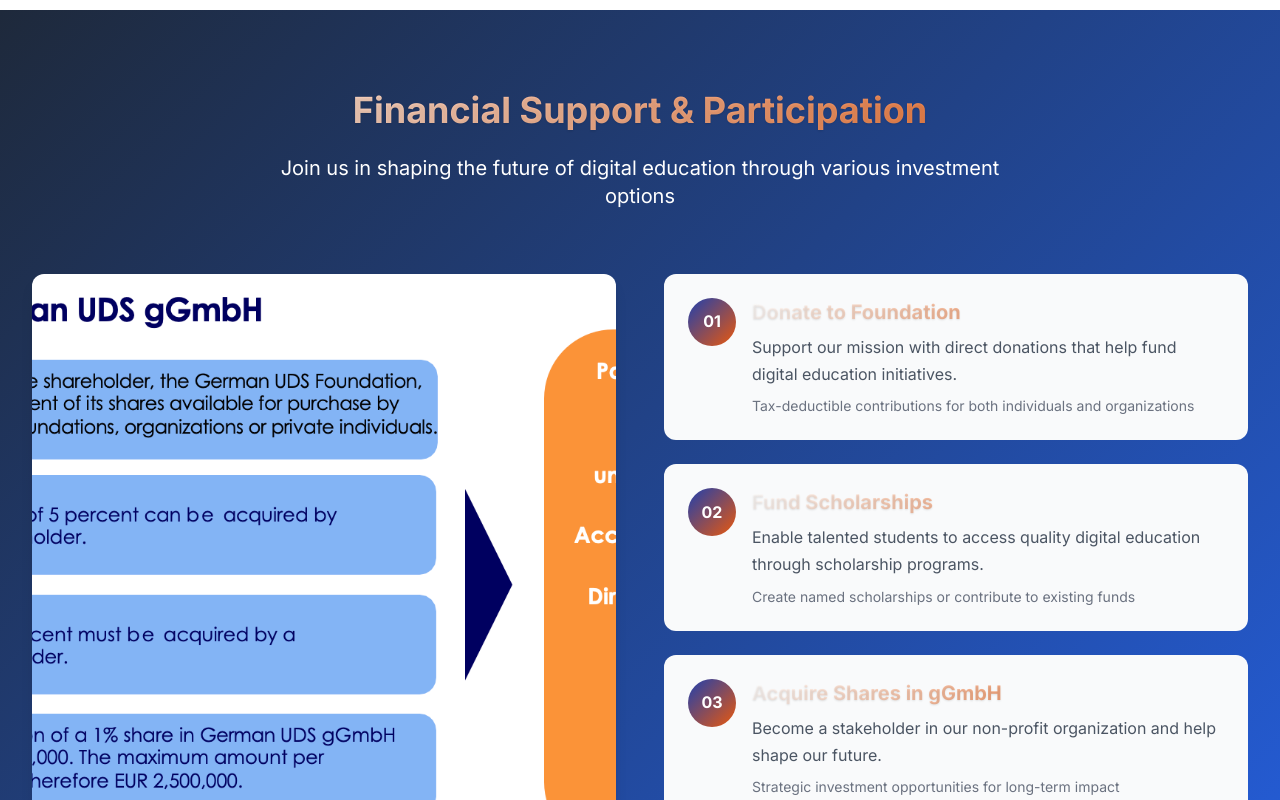
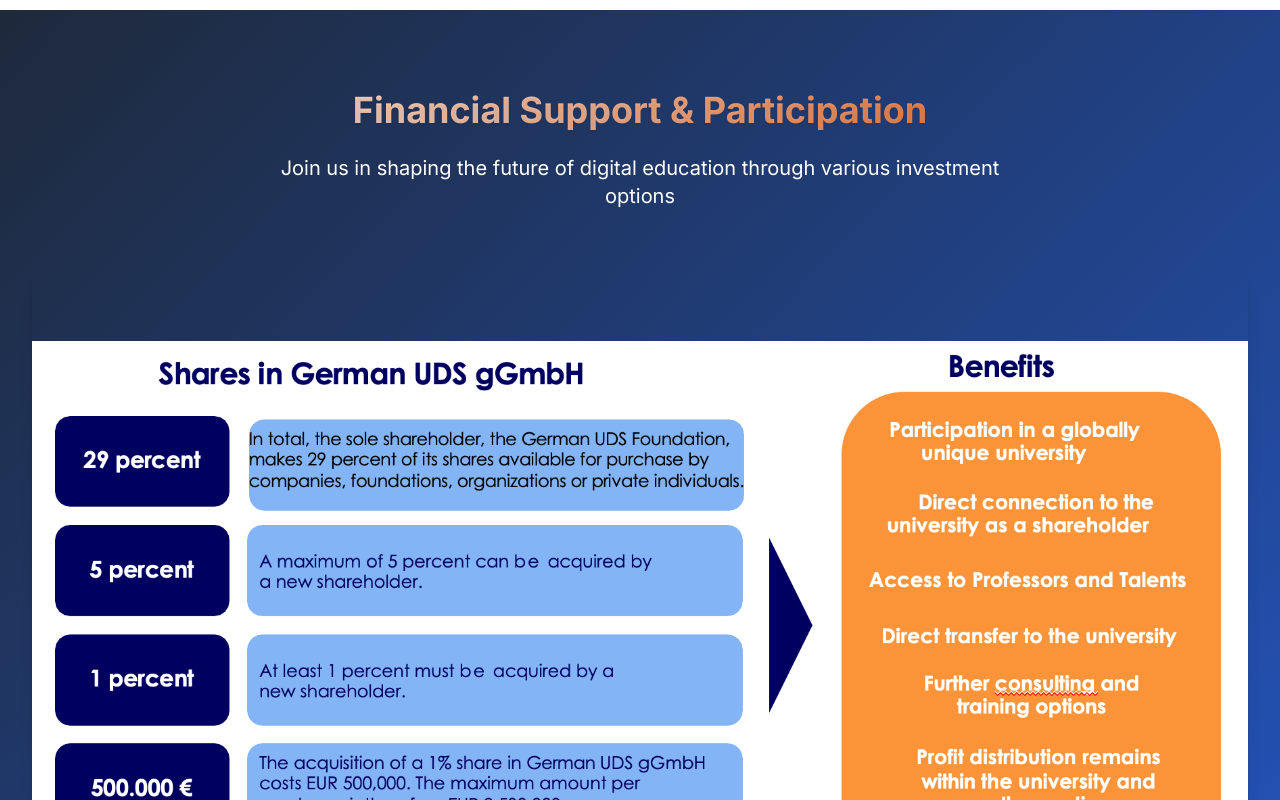
Before and after one commit to UDS-Potsdam-Innovation-Lab/foundation-website, a Next.js app: page /ecosystem in a window 1280 px wide. Shown: the part 2000-2800 px from the top of the page. Built offline with nearby package versions, Linux system fonts and the light colour scheme.

Commit message:
cosmetic changes

```diff
--- a/app/contact/page.tsx
+++ b/app/contact/page.tsx
@@ -13,7 +13,7 @@
             className="text-center mb-16"
           >
             <h1 className="text-4xl font-bold mb-6 gradient-text">Contact Us</h1>
-            <p className="text-xl text-gray-600 dark:text-gray-300 max-w-3xl mx-auto">
+            <p className="text-xl text-body max-w-3xl mx-auto">
               Get in touch with us to learn more about our mission and how you can contribute
             </p>
           </motion.div>
@@ -27,7 +27,7 @@
             >
               <div className="card-blue-gradient p-8 rounded-xl text-white">
                 <h2 className="text-2xl font-bold mb-4 gradient-text">Address</h2>
-                <p className="text-gray-600 dark:text-gray-300">
+                <p className="text-body">
                   German UDS Foundation<br />
                   Marlene-Dietrich-Allee 14<br />
                   14482 Potsdam<br />
@@ -38,13 +38,13 @@
               <div className="card-blue-gradient p-8 rounded-xl text-white">
                 <h2 className="text-2xl font-bold mb-4 gradient-text">Contact Details</h2>
                 <div className="space-y-4">
-                  <p className="text-gray-600 dark:text-gray-300">
+                  <p className="text-body">
                     <strong>Email:</strong><br />
                     <a href="mailto:office@foundation.german-uds.de" className="text-accent hover:text-secondary">
                       office@foundation.german-uds.de
                     </a>
                   </p>
-                  <p className="text-gray-600 dark:text-gray-300">
+                  <p className="text-body">
                     <strong>Phone:</strong><br />
                     +49 331 968 920 – 20
                   </p>
@@ -54,11 +54,11 @@
               <div className="card-blue-gradient p-8 rounded-xl text-white">
                 <h2 className="text-2xl font-bold mb-4 gradient-text">Donation Details</h2>
                 <div className="space-y-2">
-                  <p className="text-gray-600 dark:text-gray-300">
+                  <p className="text-body">
                     <strong>IBAN:</strong><br />
                     DE92 1009 0900 1744 3596 00
                   </p>
-                  <p className="text-gray-600 dark:text-gray-300">
+                  <p className="text-body">
                     <strong>BIC:</strong><br />
                     GENODEF1P01
                   </p>
@@ -82,7 +82,7 @@
                   title="German UDS Foundation Location"
                 ></iframe>
               </div>
-              <p className="text-sm text-gray-500 dark:text-gray-400 text-center">
+              <p className="text-sm text-body text-center">
                 Map data ©2025 Google
               </p>
             </motion.div>
--- a/app/ecosystem/german-uds-overview.tsx
+++ b/app/ecosystem/german-uds-overview.tsx
@@ -61,14 +61,14 @@
                   {entity.icon}
                 </div>
                 <h3 className="text-xl font-bold mb-4 gradient-text">{entity.title}</h3>
-                <p className="text-gray-600 dark:text-gray-300 mb-6">
+                <p className="text-body mb-6">
                   {entity.description}
                 </p>
                 <ul className="space-y-2">
                   {entity.details.map((detail, detailIndex) => (
                     <li
                       key={detailIndex}
-                      className="flex items-center text-gray-600 dark:text-gray-300"
+                      className="flex items-center text-body"
                     >
                       <span className="w-1.5 h-1.5 bg-accent rounded-full mr-2"></span>
                       {detail}
--- a/app/ecosystem/participation.tsx
+++ b/app/ecosystem/participation.tsx
@@ -40,21 +40,15 @@
           subtitle="Join us in shaping the future of digital education through various investment options"
         />
 
-        <div className="grid grid-cols-1 lg:grid-cols-2 gap-12 items-start">
-          <motion.div
-            initial={{ opacity: 0, x: -20 }}
-            whileInView={{ opacity: 1, x: 0 }}
-            transition={{ duration: 0.8 }}
-            className="relative h-[600px] rounded-xl overflow-hidden shadow-lg"
-          >
+        <div className="relative w-full aspect-[16/9] rounded-xl overflow-hidden shadow-lg mb-12">
           <Image
             src="/shares.png"
             alt="Investment and Participation Opportunities"
             fill
-              className="object-cover"
+            className="object-contain"
             priority
           />
-          </motion.div>
+        </div>
 
         <div className="space-y-6">
           {financialOptions.map((option, index) => (
@@ -63,7 +57,7 @@
               initial={{ opacity: 0, x: 20 }}
               whileInView={{ opacity: 1, x: 0 }}
               transition={{ delay: index * 0.2 }}
-                className="group bg-gray-50 dark:bg-[#002B5C] rounded-xl p-6 hover:shadow-glow transition-all duration-300"
+              className="group card-blue-gradient rounded-xl p-6 hover:shadow-glow transition-all duration-300"
             >
               <div className="flex items-start gap-4">
                 <div className="flex-shrink-0 w-12 h-12 bg-gradient-to-br from-primary to-accent rounded-full flex items-center justify-center text-white font-bold">
@@ -71,8 +65,8 @@
                 </div>
                 <div>
                   <h3 className="text-xl font-bold mb-2 gradient-text">{option.title}</h3>
-                    <p className="text-gray-600 dark:text-gray-300 mb-2">{option.description}</p>
-                    <p className="text-sm text-gray-500 dark:text-gray-400">{option.details}</p>
+                  <p className="text-body mb-2">{option.description}</p>
+                  <p className="text-sm text-body">{option.details}</p>
                 </div>
               </div>
             </motion.div>
@@ -90,7 +84,6 @@
           </motion.div>
         </div>
       </div>
-      </div>
     </section>
   );
 }
--- a/app/team/page.tsx
+++ b/app/team/page.tsx
@@ -7,28 +7,28 @@
     {
       name: 'Prof. Dr. Mike Friedrichsen',
       title: 'Chairman',
-      email: 'office@foundation.german-uds.de',
+      email: 'mike.friedrichsen@german-uds.de',
       image: '/mike_f.jpg',
       bio: 'Mike Friedrichsen was a professor of Business Informatics and Digital Media at Stuttgart Media University for 25 years and is a founding trustee of the German UDS Foundation. Starting in 2023, he became Co-Founder and Founding President of the German University of Digital Science, as well as CEO of the university\'s operating company, German UDS gGmbH.'
     },
     {
       name: 'Prof. Dr. Christoph Meinel',
       title: 'Representative',
-      email: 'office@foundation.german-uds.de',
+      email: 'christoph.meinel@german-uds.de',
       image: '/ch_m.jpg',
       bio: 'Christoph Meinel was Managing Director and CEO of the Hasso Plattner Institute for Digital Engineering (HPI) at the University of Potsdam from 2004 to 2023. He is Professor Emeritus (C4) of Computer Science at the University of Potsdam and held the Chair of Internet Technologies and Systems at HPI. In 2023, he became Co-Founder and Founding President of the German University of Digital Science, as well as CEO of the university\'s operating company, German UDS gGmbH.'
     },
     {
       name: 'Syster Friedrichsen',
       title: 'Deputy Chairwoman',
-      email: 'office@foundation.german-uds.de',
+      email: 'syster.friedrichsen@foundation.german-uds.de',
       image: '/syster_f.jpg',
       bio: 'Syster Friedrichsen is Managing Partner of ditcom GmbH. Previously, she held various managing director positions in companies within the communications industry. She studied Communication Science and Geography at Johannes Gutenberg University Mainz and Freie Universität Berlin, earning a Magistra Artium degree.'
     },
     {
       name: 'Wulf Wersig',
       title: 'Deputy Chairman',
-      email: 'office@foundation.german-uds.de',
+      email: 'wulf.wersig@foundation.german-uds.de',
       image: '/wulf_w.jpg',
       bio: 'Wulf Wersig was Headmaster and Managing Director of the Regional Vocational Education and Training Center for Business in the state capital Kiel until 2016—an institution awarded the German School Prize in 2014. After studying Economics and Business Education in Kiel and Berlin, he witnessed the digital transformation from its early days and actively implemented it in his professional environment. From 2017 to 2023, he served as Managing Director of the operating company German UDS gGmbH.'
     }
@@ -45,7 +45,7 @@
             className="text-center mb-16"
           >
             <h1 className="text-4xl font-bold mb-6 gradient-text">Our Team</h1>
-            <p className="text-xl text-gray-600 dark:text-gray-300 max-w-3xl mx-auto">
+            <p className="text-xl text-body max-w-3xl mx-auto">
               Meet the visionaries leading the German University of Digital Science Foundation
             </p>
           </motion.div>
--- a/app/values/guiding-principles.tsx
+++ b/app/values/guiding-principles.tsx
@@ -49,12 +49,11 @@
                   scale: 1.05,
                   transition: { duration: 0.2 }
                 }}
-                className="bg-white dark:bg-[#002B5C] p-6 rounded-xl shadow-lg hover:shadow-glow
-                         transform transition-all duration-300"
+                className="card-blue-gradient p-6 rounded-xl shadow-lg hover:shadow-glow transform transition-all duration-300"
               >
                 <div className="text-4xl mb-4">{principle.icon}</div>
                 <h3 className="text-xl font-bold mb-3 gradient-text">{principle.title}</h3>
-                <p className="text-gray-600 dark:text-gray-300">{principle.description}</p>
+                <p className="text-body">{principle.description}</p>
               </motion.div>
             ))}
           </div>
--- a/app/what-we-do/purpose.tsx
+++ b/app/what-we-do/purpose.tsx
@@ -56,7 +56,7 @@
                     </div>
                     <div>
                       <h3 className="text-xl font-bold mb-3 gradient-text">{purpose.title}</h3>
-                      <p className="text-gray-600 dark:text-gray-300 mb-4">{purpose.description}</p>
+                      <p className="text-body mb-4">{purpose.description}</p>
                       <a
                         href={purpose.link}
                         target={purpose.link.startsWith('http') ? '_blank' : '_self'}
--- a/next.config.js
+++ b/next.config.js
@@ -7,7 +7,7 @@
         headers: [
           {
             key: 'Content-Security-Policy',
-            value: "frame-src https://www.google.com https://www.gstatic.com"
+            value: "frame-src https://www.google.com https://www.gstatic.com https://maps.google.com https://maps.gstatic.com"
           }
         ]
       }
```
Lines whose indentation alone changed are shown as unchanged.
